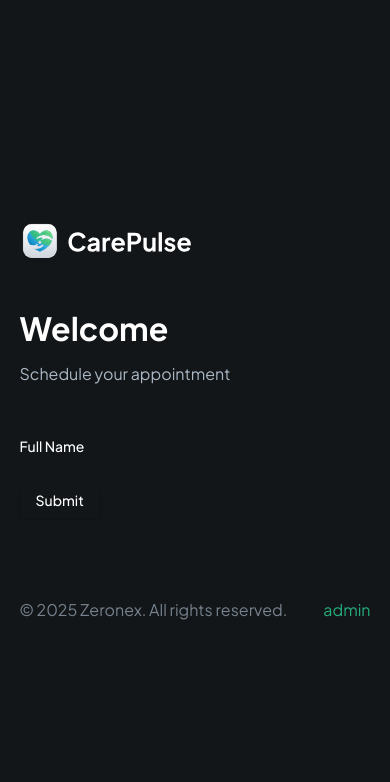
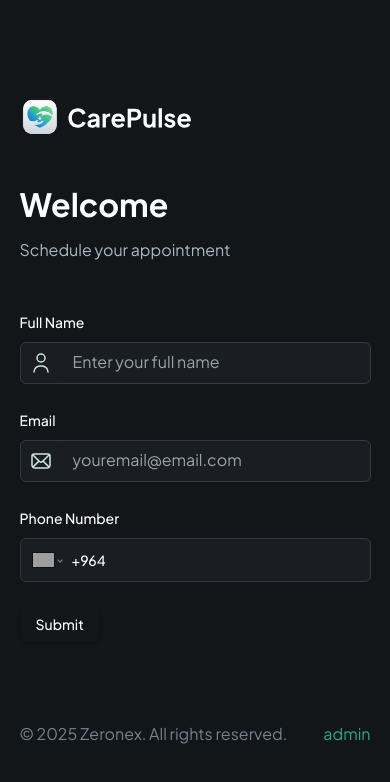
Before and after one commit to dara01x/carepulse, a Next.js app: page / in a window 390 px wide. Shown: the top 782 px of the page. Built offline with nearby package versions, Linux system fonts and the light colour scheme; grey boxes are pictures that could not be loaded.

Commit message:
feat: add phone input field to CustomFormField and integrate into PatientForm

```diff
--- a/components/CustomFormField.tsx
+++ b/components/CustomFormField.tsx
@@ -1,3 +1,4 @@
+/* eslint-disable @typescript-eslint/no-unused-vars */
 "use client";
 
 import { Button } from "@/components/ui/button";
@@ -13,6 +14,11 @@ import {
 import { Input } from "@/components/ui/input";
 import { Control } from "react-hook-form";
 import { FormFieldType } from "./forms/PatientForm";
+import PhoneInput from 'react-phone-number-input'
+import type { E164Number } from 'libphonenumber-js'
+import "react-phone-number-input/style.css";
+import { FieldValues, ControllerRenderProps } from "react-hook-form";
+import Image from "next/image";
 
 interface CustomFormFieldProps {
   control: Control<any>;
@@ -29,12 +35,66 @@ interface CustomFormFieldProps {
   renderSkeleton?: () => React.ReactNode;
 }
 
-const CustomFormField = ({
-  control,
-  fieldType,
-  name,
-  label,
-}: CustomFormFieldProps) => {
+
+const RenderField = ({
+  field,
+  props,
+}: {
+  field: any;
+  props: CustomFormFieldProps;
+}) => {
+  const { iconSrc, iconAlt, placeholder, fieldType } = props;
+
+ switch (fieldType) {
+  case FormFieldType.INPUT:
+    return (
+      <div className="flex rounded-md border border-dark-500 bg-dark-400">
+          {iconSrc && (
+            <Image
+            src={iconSrc}
+            alt={iconAlt || "Icon"}
+            width={24}
+            height={24}
+            className="m-2"
+            />
+          )}
+
+          <FormControl>
+            <Input
+            placeholder={placeholder || "Enter value"}
+            {...field}
+            className="Shad-input border-0"
+            />
+          </FormControl>
+      </div>
+    )
+
+    case FormFieldType.PHONE_INPUT:
+      return (
+
+
+          <FormControl>
+            <PhoneInput
+            defaultCountry="IQ"
+            placeholder={placeholder || "Enter phone number"}
+            international
+            value={field.value as E164Number | undefined}
+            onChange={field.onChange}
+            className="input-phone"
+            />
+          </FormControl>
+
+      )
+
+  default:
+    return null;
+  }
+};
+
+
+const CustomFormField = (props: CustomFormFieldProps) => {
+  const {  control,  fieldType,  name,  label} = props;
+
   return (
     <FormField
       control={control}
@@ -44,6 +104,9 @@ const CustomFormField = ({
           {fieldType !== FormFieldType.CHECKBOX && label && (
             <FormLabel>{label}</FormLabel>
           )}
+
+          <RenderField field={field} props={props}/>
+          <FormMessage className="shad-error"/>
         </FormItem>
       )}
     />
--- a/components/forms/PatientForm.tsx
+++ b/components/forms/PatientForm.tsx
@@ -53,6 +53,25 @@ const PatientForm = () => {
           iconAlt="User"
         />
 
+        <CustomFormField
+          fieldType={FormFieldType.INPUT}
+          control={form.control}
+          name="email"
+          label="Email"
+          placeholder="youremail@email.com"
+          iconSrc="/assets/icons/email.svg"
+          iconAlt="Email"
+        />
+
+        <CustomFormField
+          fieldType={FormFieldType.PHONE_INPUT}
+          control={form.control}
+          name="phone"
+          label="Phone Number"
+          placeholder="+964 750 000 0000"
+
+        />
+
         <Button type="submit">Submit</Button>
       </form>
     </Form>
--- a/package.json
+++ b/package.json
@@ -22,6 +22,7 @@
     "react": "^19.0.0",
     "react-dom": "^19.0.0",
     "react-hook-form": "^7.60.0",
+    "react-phone-number-input": "^3.4.12",
     "tailwind-merge": "^3.3.1",
     "tailwindcss": "^3.4.17",
     "tailwindcss-animate": "^1.0.7",
```
Also changed, not shown: 1 other file (tests, documents, lock files or other folders).
